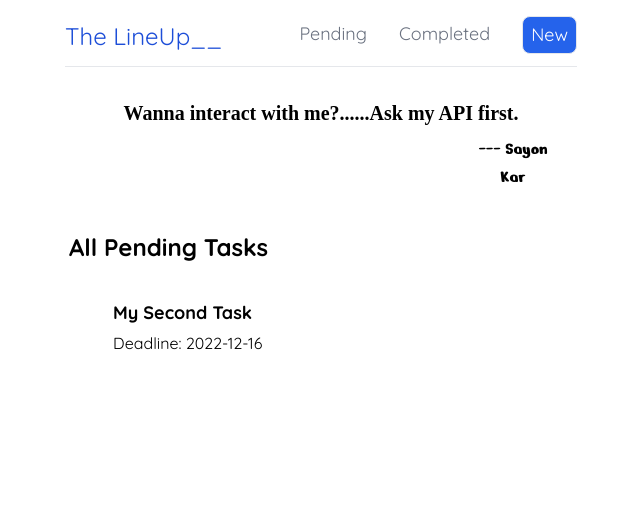
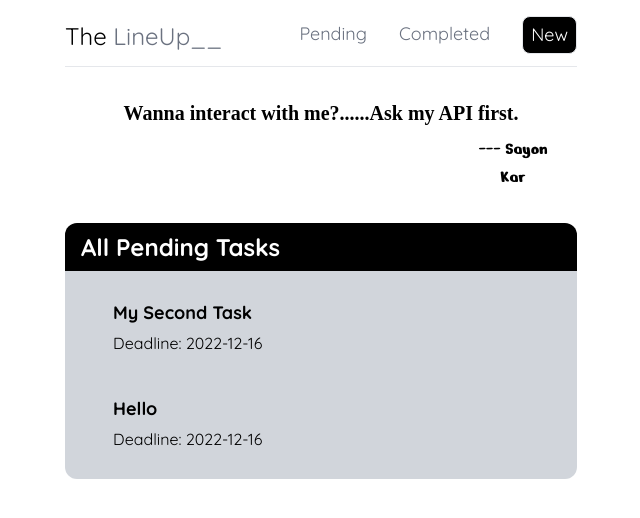
Before and after one commit to Cyber-Infernox/The-LineUp, a React (Create React App) app in the folder the-lineup/: page / in a window 1280 px wide. Shown: the top 518 px of the page, without its empty margins (319-959 px from the left). Built offline with nearby package versions, Linux system fonts and the light colour scheme; no server answers; data requests are answered from the project's data file; a web font is replaced by a local one.

Commit message:
Added CSS
Little design

```diff
--- a/the-lineup/data/db.json
+++ b/the-lineup/data/db.json
@@ -13,6 +13,13 @@
       "deadline": "2022-12-16",
       "Checked": false,
       "id": 5
+    },
+    {
+      "title": "Hello",
+      "body": "How are you?",
+      "deadline": "2022-12-16",
+      "Checked": false,
+      "id": 6
     }
   ]
 }
--- a/the-lineup/src/CompletedList.js
+++ b/the-lineup/src/CompletedList.js
@@ -2,17 +2,17 @@ import { Link } from "react-router-dom";
 
 const CompletedList = ({ tasks, title }) => {
   return (
-    <div className="flex-col mx-96 mt-6">
-      <div className="pl-1 pb-4 font-bold text-2xl">
+    <div className="flex-col mx-96 mt-4">
+      <div className="pb-2 pt-2 font-bold text-2xl bg-black text-white rounded-t-xl pl-4">
         <h2>{title}</h2>
       </div>
-      <div className="ml-8">
+      <div className="p-2 pl-8 bg-gray-300 rounded-b-xl">
         {tasks.map(
           (task) =>
             task.Checked && (
               <div className="p-2 pl-1" key={task.id}>
                 <Link to={`/tasks/${task.id}`}>
-                  <div className="hover:shadow border-black p-3">
+                  <div className="hover:shadow rounded-xl hover:bg-gray-400 p-3">
                     <h2 className="font-bold text-lg pb-1">{task.title}</h2>
                     <p>Deadline: {task.deadline}</p>
                   </div>
--- a/the-lineup/src/Create.js
+++ b/the-lineup/src/Create.js
@@ -28,8 +28,13 @@ const Create = () => {
   return (
     <div className="mx-96 px-32 py-12">
       <div className="px-8 py-4 pt-2">
-        <h2 className="text-2xl font-bold pb-6 text-center">Add a new Task</h2>
-        <form className="flex flex-col" onSubmit={handleSubmit}>
+        <h2 className="text-2xl font-bold pb-3 pt-3 rounded-t-xl text-center bg-black text-white">
+          Add a new Task
+        </h2>
+        <form
+          className="flex flex-col bg-gray-300 pt-4 pb-5 rounded-b-xl"
+          onSubmit={handleSubmit}
+        >
           <label className="pb-2 pl-10 text-lg font-bold">Task title:</label>
           <input
             className="mb-3 border rounded-lg mx-10 p-2 pl-3"
@@ -57,7 +62,7 @@ const Create = () => {
 
           <div className="flex justify-center mt-2">
             {!isPending && (
-              <button className="bg-blue-500 text-white hover:text-gray-500 px-3 py-2 border border-black rounded-xl">
+              <button className="bg-black text-white hover:text-gray-500 px-3 py-2 border border-black rounded-xl">
                 Add Task
               </button>
             )}
--- a/the-lineup/src/Navbar.js
+++ b/the-lineup/src/Navbar.js
@@ -4,7 +4,11 @@ const Navbar = () => {
   return (
     <div>
       <nav className="flex justify-between mx-96 mt-4 mb-3">
-        <h1 className="text-2xl text-blue-700 pt-1">The LineUp__</h1>
+        <Link to={"/"}>
+          <h1 className="text-2xl hover:text-black text-gray-500 pt-1">
+            <span className="text-black">The</span> LineUp__
+          </h1>
+        </Link>
 
         <ul className="flex text-lg">
           <li className="py-1 px-2 rounded-lg text-gray-500 cursor-pointer hover:text-black">
@@ -13,7 +17,7 @@ const Navbar = () => {
           <li className="py-1 px-2 ml-4 rounded-lg text-gray-500 cursor-pointer hover:text-black">
             <Link to={"/completed"}>Completed</Link>
           </li>
-          <li className="bg-blue-600 text-white ml-6 py-1 px-2 border rounded-lg cursor-pointer hover:text-gray-700">
+          <li className="bg-black text-white ml-6 py-1 px-2 border rounded-lg cursor-pointer hover:text-gray-700">
             <Link to={"/create"}>New</Link>
           </li>
         </ul>
--- a/the-lineup/src/TaskDetails.js
+++ b/the-lineup/src/TaskDetails.js
@@ -49,23 +49,23 @@ const TaskDetails = () => {
   };
 
   return (
-    <div className="pl-1 mx-96 mt-16">
+    <div className="pl-1 mx-96 mt-11">
       {isPending && <div>Loading...</div>}
       {error && <div>{error}</div>}
       {task && (
         <article className="pb-2">
           <div>
-            <div className="font-bold">
+            <div className="font-bold bg-black text-white px-4 pt-2 pb-3 rounded-t-xl">
               <h2 className="text-2xl mb-2">{task.title}</h2>
-              <p className="mb-4">Submit by {task.deadline}</p>
+              <p className="pt-2">Submit by {task.deadline}</p>
             </div>
-            <div className="pl-12 pt-2 pb-6">{task.body}</div>
+            <div className="pl-12 pt-6 pb-6 bg-gray-300">{task.body}</div>
           </div>
-          <div className="flex items-center">
+          <div className="flex items-center bg-gray-300 pb-4 rounded-b-xl">
             {!task.Checked && (
               <button
                 onClick={updateData}
-                className="bg-blue-500 ml-1 hover:text-gray-500 text-white px-2 py-1 mr-8 rounded-lg"
+                className="bg-black ml-6 hover:text-gray-500 text-white px-2 py-1 mr-6 rounded-lg"
               >
                 Completed
               </button>
@@ -73,13 +73,13 @@ const TaskDetails = () => {
             {task.Checked && (
               <button
                 onClick={updateBackData}
-                className="bg-blue-500 ml-1 hover:text-gray-500 text-white px-2 py-1 mr-8 rounded-lg"
+                className="bg-black ml-6 hover:text-gray-500 text-white px-2 py-1 mr-6 rounded-lg"
               >
                 Pending
               </button>
             )}
             <button
-              className="bg-blue-500 ml-1 hover:text-gray-500 text-white py-1 px-2 rounded-lg"
+              className="bg-black ml-1 hover:text-gray-500 text-white py-1 px-2 rounded-lg"
               onClick={handleClick}
             >
               Delete
--- a/the-lineup/src/TaskList.js
+++ b/the-lineup/src/TaskList.js
@@ -2,17 +2,17 @@ import { Link } from "react-router-dom";
 
 const TaskList = ({ tasks, title }) => {
   return (
-    <div className="flex-col mx-96 mt-6">
-      <div className="pl-1 pb-4 font-bold text-2xl">
+    <div className="flex-col mx-96 mt-4">
+      <div className="pb-2 pt-2 font-bold text-2xl bg-black text-white rounded-t-xl pl-4">
         <h2>{title}</h2>
       </div>
-      <div className="ml-8">
+      <div className="p-2 pl-8 bg-gray-300 rounded-b-xl">
         {tasks.map(
           (task) =>
             !task.Checked && (
-              <div className="p-2 hover:shadow pl-1 mb-1" key={task.id}>
+              <div className="p-2 pl-1" key={task.id}>
                 <Link to={`/tasks/${task.id}`}>
-                  <div className="p-3">
+                  <div className="hover:shadow rounded-xl hover:bg-gray-400 p-3">
                     <h2 className="font-bold text-lg pb-1">{task.title}</h2>
                     <p>Deadline: {task.deadline}</p>
                   </div>
```
